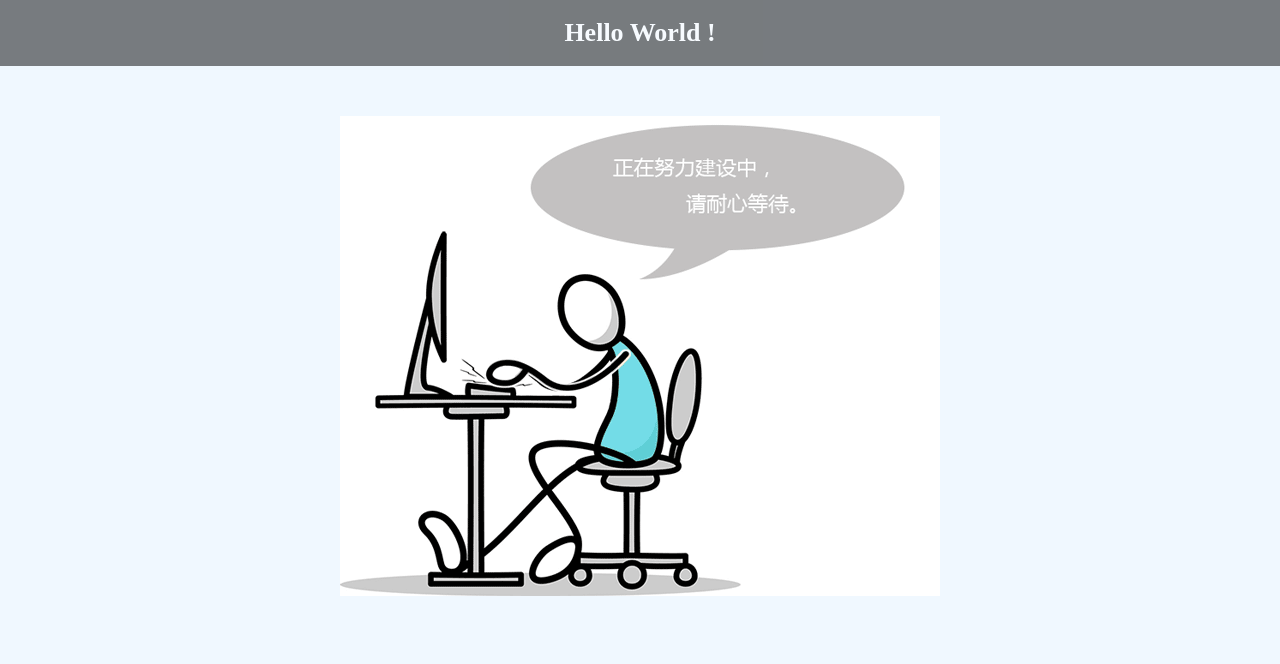
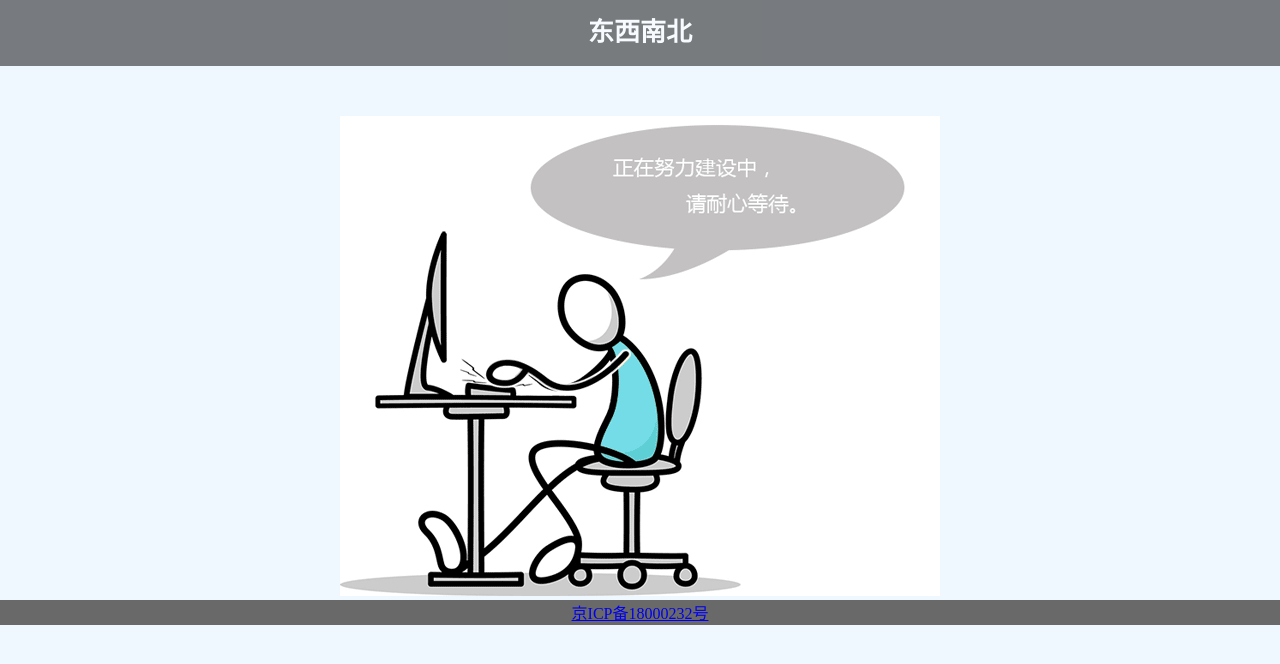
Before and after one commit to CoderLiHu/ecs, a website: page index.html in a window 1280 px wide. Drawn offline with Linux system fonts and the light colour scheme.

Commit message:
备案号放置在底部

```diff
--- a/index.html
+++ b/index.html
@@ -2,18 +2,21 @@
 <html lang="en">
 <head>
     <meta charset="UTF-8">
-    <title>hello world</title>
+    <title>东西南北</title>
     <link rel="shortcut icon" href="./favicon.ico" type="image/x-icon"/>
     <link rel="stylesheet" href="./css.css" type="text/css"/>
 </head>
 <body>
 <div class="container">
     <div class="header">
-        <h1 class="h">Hello World !</h1>
+        <h1 class="h">东西南北</h1>
     </div>
     <div class="gif">
         <img class="img" src='./imgs/building.gif'/>
     </div>
+    <div class="icp">
+        <p><a href="http://www.miitbeian.gov.cn/">京ICP备18000232号</a></p>
+    </div>
 </div>
 </body>
 </html>
--- a/public/css.css
+++ b/public/css.css
@@ -9,7 +9,7 @@ body{
     display: flex;
     flex-direction: column;
     justify-content: center;
-    align-content: center;
+    align-content: space-between;
     margin: auto;
 }
 .header{
@@ -28,3 +28,9 @@ body{
     text-align: center;
     margin: auto;margin-top: 50px;
 }
+.icp{
+    height: 25px;
+    background: dimgray;
+    color: #ffffff;
+    text-align:center;
+}
```
